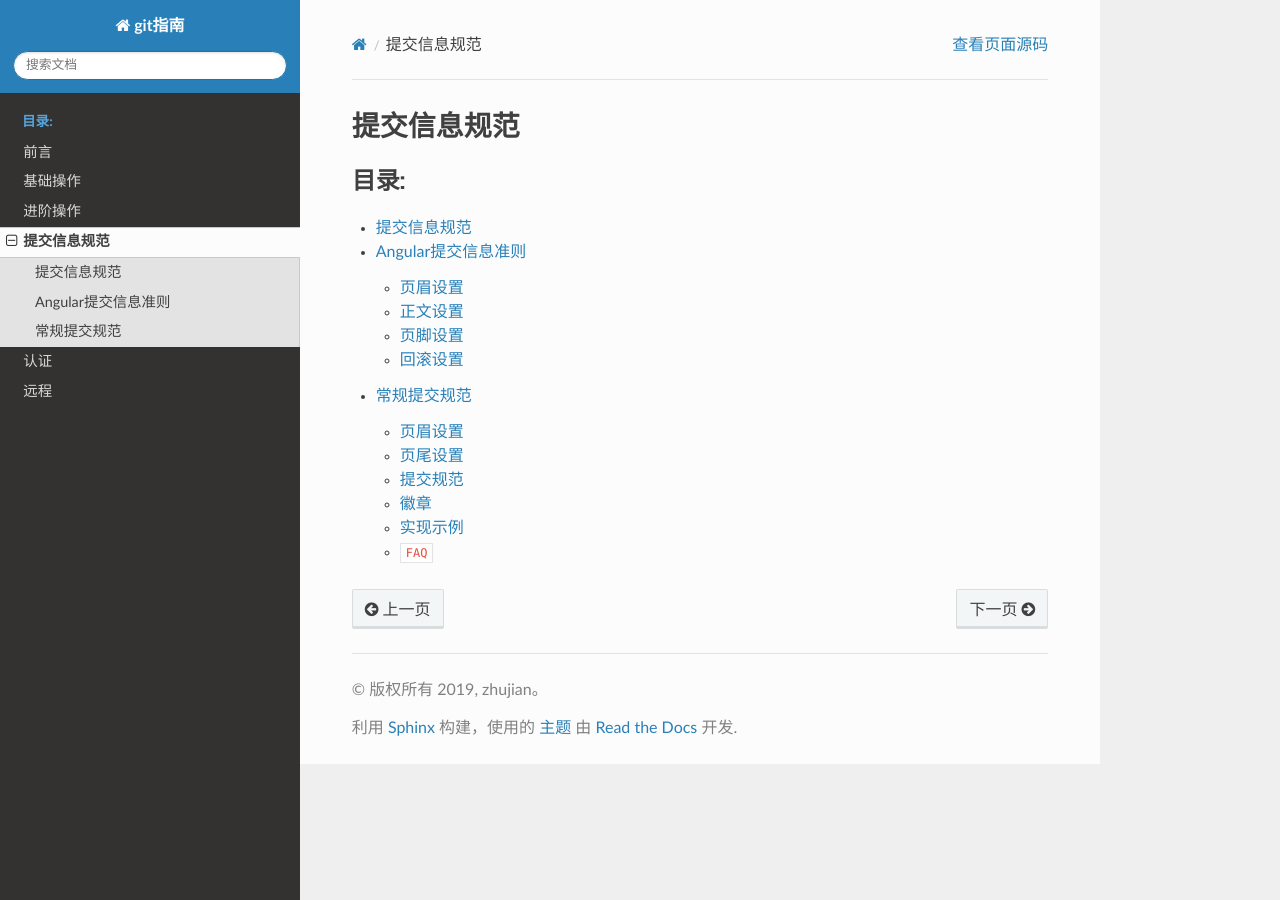
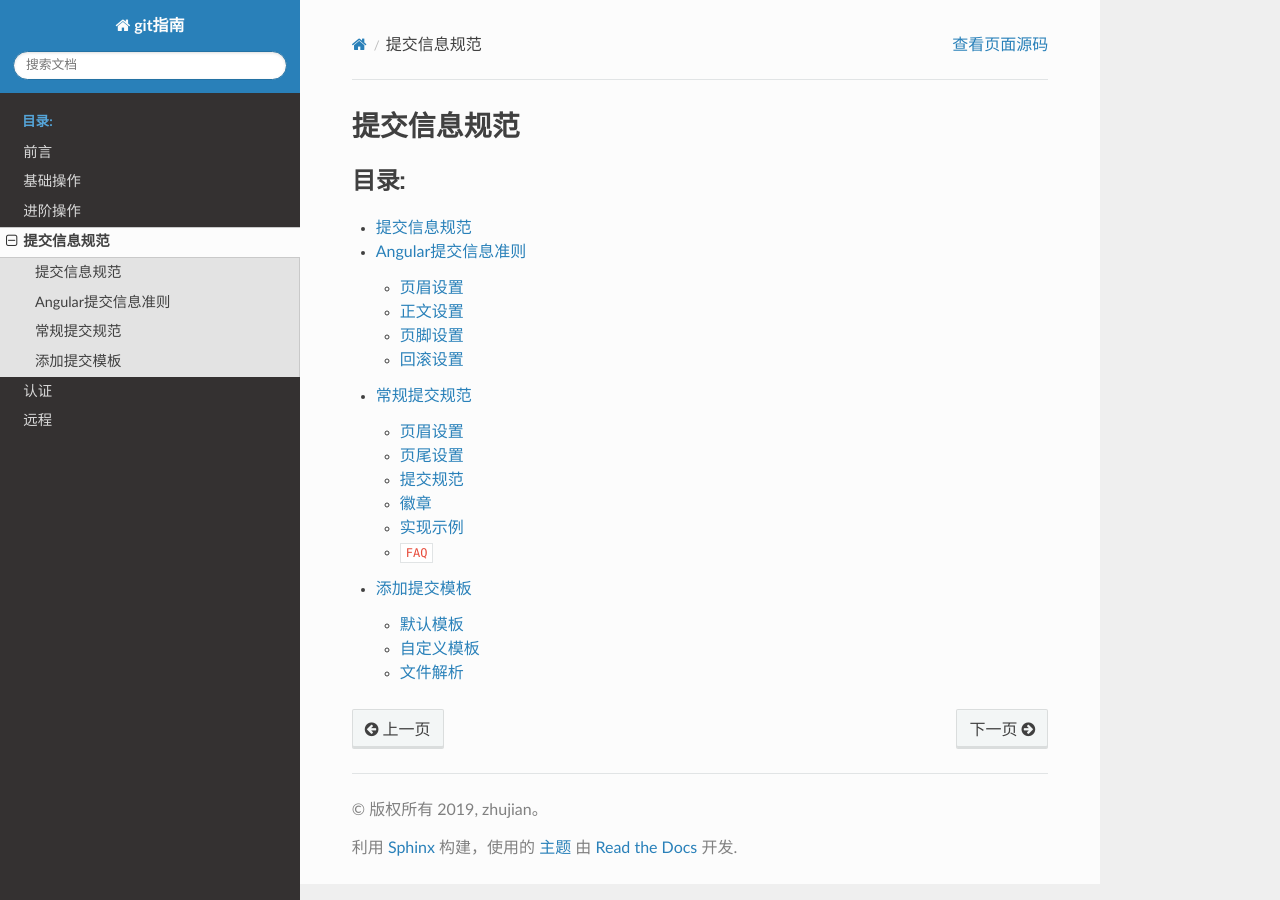
Before and after one commit to Document-Collection/git-guide, a Sphinx documentation site: the page built from docs/source/message-guideline.rst, in a window 1280 px wide. Built offline with Sphinx 7.4.7 and the Read the Docs theme 2.0.0, drawn with Linux system fonts in a browser that asks for light colours; some of the changed lines change nothing that is shown.

Commit message:
docs(message-guideline): 添加自定义模板文档

```diff
--- a/docs/source/message-guideline.rst
+++ b/docs/source/message-guideline.rst
@@ -11,3 +11,4 @@
    message-guideline/提交信息规范
    message-guideline/Angular消息准则
    message-guideline/常规提交规范
+   message-guideline/添加提交模板
--- /dev/null
+++ b/docs/source/message-guideline/添加提交模板.md
@@ -0,0 +1,81 @@
+
+# 添加提交模板
+
+参考：[优雅的提交你的 Git Commit Message](https://zhuanlan.zhihu.com/p/34223150)
+
+## 默认模板
+
+在提交时打开编译器，默认会出现一段模板信息，提示你编辑提交信息，同时会提示当前修改的文件
+
+    $ git commit
+
+    # Please enter the commit message for your changes. Lines starting
+    # with '#' will be ignored, and an empty message aborts the commit.
+    # On branch master
+    # Your branch is ahead of 'origin/master' by 1 commit.
+    #   (use "git push" to publish your local commits)
+    #
+    # Changes to be committed:
+    #	modified:   ...
+    #   deleted:    ...
+    #
+
+## 自定义模板
+
+可以自己编辑一个模板文件，比如新建`~/.gitmessage`，编辑一段关于提交规范的注释
+
+    $ vim ~/.gitmessage
+
+    # head: <type>(<scope>): <subject>
+    # - type: feat, fix, docs, style, refactor, test, chore
+    # - scope: can be empty (eg. if the change is a global or difficult to assign to a single component)
+    # - subject: start with verb (such as 'change'), 50-character line
+    #
+    # body: 72-character wrapped. This should answer:
+    # * Why was this change necessary?
+    # * How does it address the problem?
+    # * Are there any side effects?
+    #
+    # footer:
+    # - Include a link to the ticket, if any.
+    # - BREAKING CHANGE
+    #
+
+修改全局配置文件`~/.gitconfig`，添加
+
+    [commit]
+        template = ~/.gitmessage
+
+再次提交时显示的模板如下
+
+    # head: <type>(<scope>): <subject>
+    # - type: feat, fix, docs, style, refactor, test, chore
+    # - scope: can be empty (eg. if the change is a global or difficult to assign to a single component)
+    # - subject: start with verb (such as 'change'), 50-character line
+    #
+    # body: 72-character wrapped. This should answer:
+    # * Why was this change necessary?
+    # * How does it address the problem?
+    # * Are there any side effects?
+    #
+    # footer:
+    # - Include a link to the ticket, if any.
+    # - BREAKING CHANGE
+    #
+
+    # Please enter the commit message for your changes. Lines starting
+    # with '#' will be ignored, and an empty message aborts the commit.
+    # On branch master
+    # Your branch is ahead of 'all/master' by 2 commits.
+    #   (use "git push" to publish your local commits)
+    #
+    # Changes to be committed:
+    #       new file:   .gitignore
+    #
+    # Untracked files:
+    #       package.json
+    #
+
+## 文件解析
+
+在仓库内的`.git/COMMIT_EDITMSG`文件中保存了最近一次提交的日志（包括模板信息）
```
